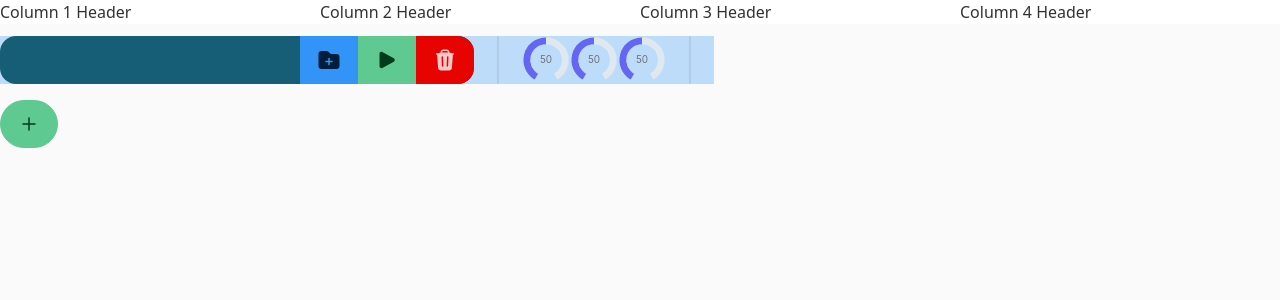
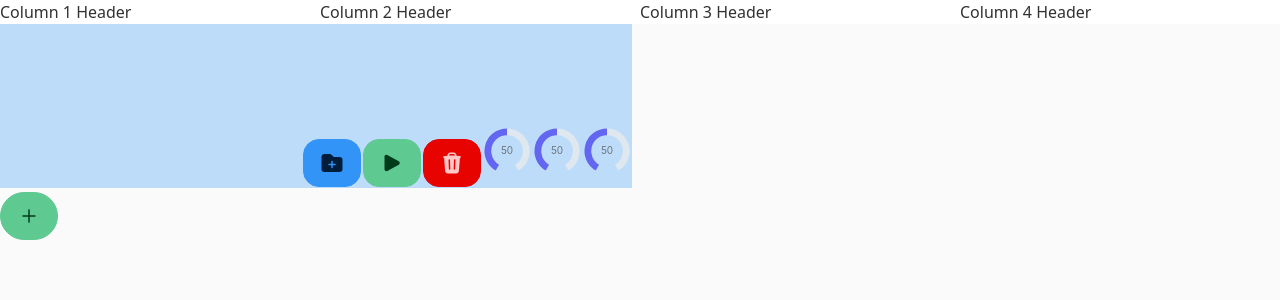
Before and after one commit to Incosomi/AVT_Incosomi, a Next.js app in the folder avt_incosomi/: page /dj in a window 1280 px wide. Shown: the top 300 px of the page. Built offline with nearby package versions, Linux system fonts and the light colour scheme.

Commit message:
using tables now

```diff
--- a/avt_incosomi/components/freqKnobs.js
+++ b/avt_incosomi/components/freqKnobs.js
@@ -2,10 +2,10 @@ import KnobComponent from "@/components/knob";
 
 export default function FreqKnobsComponent({knobSize}){
     return (
-        <div className="my-auto flex">
-            <KnobComponent knobSize={knobSize} text="TREBBLE"></KnobComponent>
-            <KnobComponent knobSize={knobSize} text="MID"></KnobComponent>
-            <KnobComponent knobSize={knobSize} text="BASS"></KnobComponent>
+        <div className="">
+            <td><KnobComponent id="high" knobSize={knobSize} text="TREBBLE"></KnobComponent></td>
+            <td><KnobComponent id="mid" knobSize={knobSize} text="MID"></KnobComponent></td>
+            <td><KnobComponent id="low" knobSize={knobSize} text="BASS"></KnobComponent></td>
         </div>
     );
 }
--- a/avt_incosomi/components/playerBar.js
+++ b/avt_incosomi/components/playerBar.js
@@ -1,6 +1,7 @@
-import { useEffect, useRef, useState } from "react";
+import {useEffect, useRef, useState} from "react";
 import FreqKnobsComponent from "@/components/freqKnobs";
-import { FolderPlusIcon, PauseIcon, PlayIcon, TrashIcon } from "@heroicons/react/24/solid";
+import {FolderPlusIcon, PauseIcon, PlayIcon, TrashIcon} from "@heroicons/react/24/solid";
+import KnobComponent from "@/components/knob";
 
 let animationController;
 export default function PlayerBar(props) {
@@ -72,25 +73,56 @@ export default function PlayerBar(props) {
         }
     };
 
+
     return (
+        <tr id="THISDivRef" className="bg-info/30">
+            <td>
+                <canvas id="waveform" className="h-max rounded-l-2xl" ref={canvasRef} width={300}/>
+            </td>
+            <td>
+                <label id="import" className="h-auto btn btn-info">
+                    <input type={"file"} style={{display: "none"}}
+                           onChange={(e) => handleSourceFileChange(e.target.files)}/>
+                    <FolderPlusIcon className="h-6 w-6"/>
+                </label>
+            </td>
+            <td>
+                <audio controls style={{display: "none"}} ref={audioRef} onPlay={handleAudioPlay} src={fileSource}/>
+                <button id="play" className="h-auto btn btn-success" onClick={handlePlayPause}>
+                    {isPlaying ? <PauseIcon className="h-6 w-6"/> : <PlayIcon className="h-6 w-6"/>}
+                </button>
+            </td>
+            <td>
+                <button id="delete" className="h-auto btn btn-error" onClick={handleDelete}>
+                    <TrashIcon className="h-6 w-6"/>
+                </button>
+            </td>
+            <td><KnobComponent id="high" knobSize={48} text="TREBBLE"></KnobComponent></td>
+            <td><KnobComponent id="mid" knobSize={48} text="MID"></KnobComponent></td>
+            <td><KnobComponent id="low" knobSize={48} text="BASS"></KnobComponent></td>
+
+
+        </tr>
+    );
+
+
+    /* return (
          <div className="my-3 flex w-max bg-info/30">
              <div ref={THISDivRef} className="h-12 rounded-2xl bg-cyan-800 btn-group">
-                <canvas className="rounded-l-2xl" ref={canvasRef} width={300} />
-                <label className="h-auto btn btn-info">
+                 <canvas id="waveform" className="rounded-l-2xl" ref={canvasRef} width={300} />
+                 <label  id="import" className="h-auto btn btn-info">
                      <input type={"file"} style={{ display: "none" }} onChange={(e) => handleSourceFileChange(e.target.files)} />
                      <FolderPlusIcon className="h-6 w-6" />
                  </label>
                  <audio controls style={{ display: "none" }} ref={audioRef} onPlay={handleAudioPlay} src={fileSource} />
-                <button className="h-auto btn btn-success" onClick={handlePlayPause}>
+                 <button  id="play"  className="h-auto btn btn-success" onClick={handlePlayPause}>
                      {isPlaying ? <PauseIcon className="h-6 w-6" /> : <PlayIcon className="h-6 w-6" />}
                  </button>
-                <button className="h-auto rounded-r-full btn btn-error" onClick={handleDelete}>
+                 <button  id="delete"  className="h-auto rounded-r-full btn btn-error" onClick={handleDelete}>
                      <TrashIcon className="h-6 w-6" />
                  </button>
              </div>
-            <div className="divider divider-horizontal" />
              <FreqKnobsComponent knobSize={knobSize} className="" />
-            <div className="divider divider-horizontal" />
          </div>
-    );
+     );*/
 }
```
Lines whose indentation alone changed are shown as unchanged.
